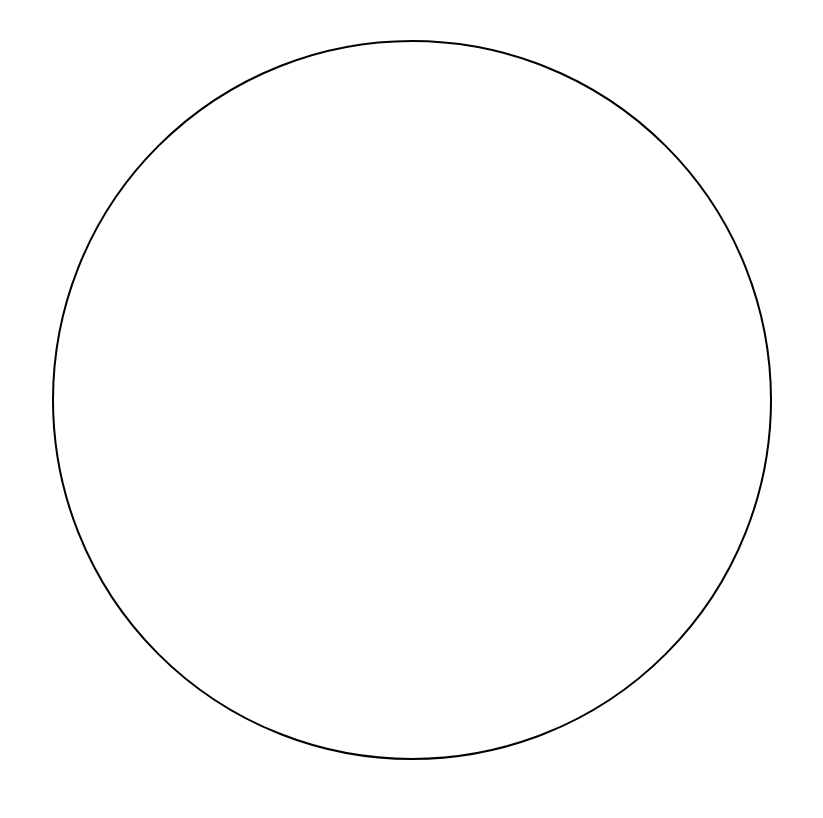
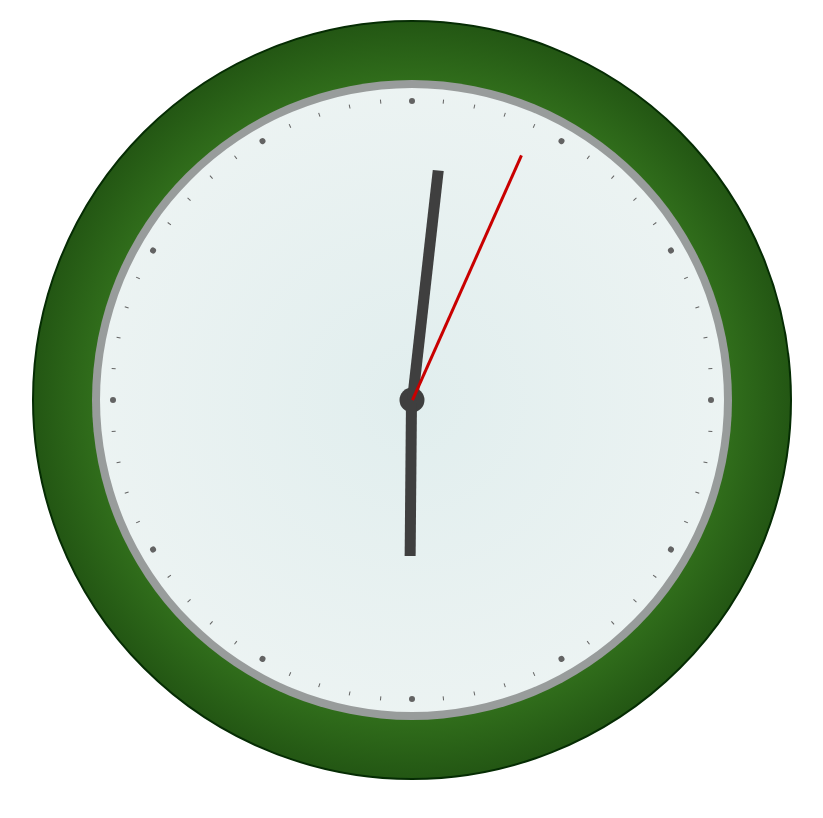
Before and after one commit to Broadcodes/Clock, a plain HTML site: page index.html in a window 1280 px wide. Shown: the whole page, without its empty margins (228-1051 px from the left). Drawn offline with Linux system fonts and the light colour scheme.

Commit message:
creazione orologio

```diff
--- a/css/style.css
+++ b/css/style.css
@@ -4,20 +4,136 @@
     padding: 0px;
 }
 
+html{
+    align-items: center;
+    height: 100vh;
+    display: flex;
+    overflow-y: hidden;
+    justify-content: center;
+}
+
 body {
     font-family: sans-serif;
 }
 
-.container{
+.container {
     height: 100vh;
     display: flex;
     justify-content: center;
     align-items: center;
 }
 
-.pictureFrame{
-    border: 2px solid #000;
+.pictureFrame {
+    position: relative;
+    display: flex;
+    justify-content: center;
+    align-items: center;
+    border: 2px solid rgb(5, 44, 3);
     border-radius: 50%;
-    min-width: 90vh;
-    min-height: 90vh;
+    min-width: 95vh;
+    min-height: 95vh;
+    background: rgb(118, 231, 67);
+    background: radial-gradient(circle, rgba(118, 231, 67, 1) 0%, rgba(1, 27, 0, 1) 100%);
 }
+
+.clock {
+    position: absolute;
+    border: 8px solid rgba(70, 70, 70, 0.5);
+    border-radius: 50%;
+    min-width: 80vh;
+    min-height: 80vh;
+    background: rgb(225,238,238);
+    background: radial-gradient(circle, rgba(225,238,238,1) 0%, rgba(240,245,244,1) 100%);
+}
+
+#circle{
+    position: absolute;
+    top: 50%;
+    left: 50%;
+    transform: translate(-50%, -50%);
+    width: 25px;
+    height: 25px;
+    background-color: rgb(63, 63, 63);
+    border-radius: 50%;
+}
+
+.timeMark {
+    position: absolute;
+    top: 0px;
+    right: 0px;
+    width: 100%;
+    height: 100%;
+    border-radius: 50%;
+    list-style-type: none;
+    transform: rotate(0deg);
+}
+
+.timeMark .mark {
+    position: absolute;
+    top: 10px;
+    left: 50%;
+    transform: translate(-50%);
+    width: 6px;
+    height: 6px;
+    border-radius: 50%;
+    background-color: rgb(99, 99, 99);
+}
+
+.timeMark .intermediateSign {
+    position: absolute;
+    top: 10px;
+    left: 50%;
+    transform: translate(-50%);
+    width: 1px;
+    height: 4px;
+    background-color: rgb(99, 99, 99);
+}
+
+.clock .areaSecond,
+.clock .areaMinute,
+.clock .areaHour {
+    position: absolute;
+    width: 100%;
+    height: 100%;
+    border-radius: 50%;
+}
+
+.clock .areaSecond {
+    z-index: 10;
+}
+
+.clock .areaMinute {
+    z-index: 9;
+}
+
+.clock .areaHour {
+    z-index: 8;
+}
+
+.clock .areaSecond .second {
+    position: absolute;
+    top: 7%;
+    right: 1.5px;
+    width: 50%;
+    height: 43%;
+    border-left: 3px solid rgb(201, 0, 0);
+}
+
+.clock .areaMinute .minute {
+    position: absolute;
+    top: 13%;
+    right: 5.5px;
+    width: 50%;
+    height: 37%;
+    border-left: 11px solid rgb(63, 63, 63);
+
+}
+
+.clock .areaHour .hour {
+    position: absolute;
+    top: 25%;
+    right: 5.5px;
+    width: 50%;
+    height: 25%;
+    border-left: 11px solid rgb(63, 63, 63);
+}
--- a/index.html
+++ b/index.html
@@ -15,7 +15,19 @@
 <body>
     <div class="container">
         <div class="pictureFrame">
-
+            <div class="clock">
+                <ul id="areaTimeMark"></ul>
+                <span id="circle"></span>
+                <div class="areaSecond">
+                    <span class="second"></span>
+                </div>
+                <div class="areaMinute">
+                    <span class="minute"></span>
+                </div>
+                <div class="areaHour">
+                    <span class="hour"></span>
+                </div>
+            </div>
         </div>
     </div>
 </body>
--- a/js/script.js
+++ b/js/script.js
@@ -0,0 +1,63 @@
+let areaTimeMark = document.getElementById('areaTimeMark');
+
+for (let i = 0; i < 60; i++) {
+    let timeMark = document.createElement('li');
+    timeMark.classList.add('timeMark');
+    let melted = (360 / 60) * (i + 1);
+    timeMark.style.transform = `rotate(${melted}deg)`;
+
+    let mark = document.createElement('span');
+
+    if((i + 1) % 5 == 0){
+        mark.classList.add('mark');
+    } else {
+        mark.classList.add('intermediateSign');
+    }
+
+
+    timeMark.append(mark);
+    areaTimeMark.append(timeMark);
+}
+
+let seconds = document.querySelector('.areaSecond');
+let minutes = document.querySelector('.areaMinute');
+let hours = document.querySelector('.areaHour');
+
+let today = new Date();
+
+let sec = today.getSeconds();
+let min = today.getMinutes();
+let ore = today.getHours();
+
+let timeSeconds = setInterval(() => {
+    sec++;
+
+    if (sec != 60) {
+        let meltedSeconds = (360 / 60) * sec;
+        seconds.style.transform = `rotate(${meltedSeconds}deg)`;
+    } else {
+        sec = 0;
+        seconds.style.transform = `rotate(0deg)`;
+        min++;
+    }
+
+    if (min != 60) {
+        let meltedMinutes = (360 / 60) * min + ((sec / 2) / 5);
+        minutes.style.transform = `rotate(${meltedMinutes}deg)`;
+    } else {
+        min = 0;
+        minutes.style.transform = `rotate(0deg)`;
+        ore++;
+    }
+
+    if (ore != 12) {
+        let meltedHours = (360 / 12) * ore + (min / 2);
+        hours.style.transform = `rotate(${meltedHours}deg)`;
+    } else {
+        sec = 0;
+        min = 0;
+        ore = 0;
+        hours.style.transform = `rotate(0deg)`;
+    }
+
+}, 1000);
```
